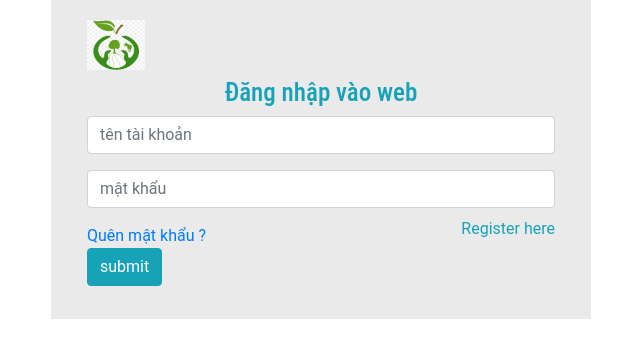
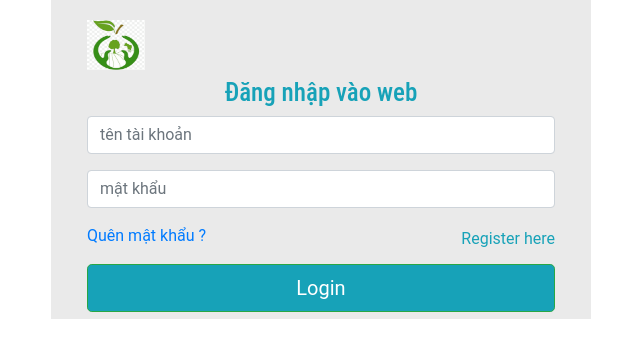
Before and after one commit to dangkhoa11/CAP2, a Flask app: page /login in a window 1280 px wide. Shown: the part 141-499 px from the top of the page, without its empty margins (319-959 px from the left). Run offline with Flask 2, Linux system fonts and the light colour scheme; some libraries are stand-ins or nearby versions.

Commit message:
fix loi thong bao

```diff
--- a/app.py
+++ b/app.py
@@ -236,11 +236,12 @@ def login():
             password =  useraccountcheck.Password
             if str(request.form['password']) != str(password):
                 error = 'Sai tên đăng nhập hoặc mật khẩu !!!.'
+
             else:
                 return redirect("./homepage")
         else:
             error = 'Sai tên đăng nhập hoặc mật khẩu !!!.'
-    return render_template('login.html')
+    return render_template('login.html',error = error)
 
 @app.route('/signup', methods = ['POST', 'GET'])
 def register():
--- a/templates/login.html
+++ b/templates/login.html
@@ -27,19 +27,23 @@
                                 <input type="text" placeholder="mật khẩu" name="password" id="password" class="form-control">
                             </div>
                             <div class="form-group">
-                                <!-- {% if error %}
-                                <p class="error"><strong></strong> {{ error }}
-                                {% endif %} -->
+                                <a href="#">Quên mật khẩu ?</a><br>
                             </div>
-                            <div class="form-group">
-                                <a href="#">Quên mật khẩu ?</a><br>
-                                <input type="submit" name="submit" class="btn btn-info btn-md" value="submit">
-                            </div>
+                            <div class="d-flex justify-content-center">
+                                <button type="submit" value = "Login" class="btn btn-success btn-block btn-lg gradient-custom-4 text-body">Login</button>
+                              </div>
+                              {% if error %}
+                                <p class="error"><strong></strong> {{ error }}<br>
+                            {% endif %}
+
                             <div id="register-link" class="text-right">
                                 <a href="/signup" class="text-info">Register here</a>
-                            </div>
+                              </div>
+
+
 
                         </form>
+
                 </div>
                 </div>
             </div>
--- a/templates/signup.html
+++ b/templates/signup.html
@@ -51,7 +51,7 @@
                         <button type="submit" value = "signup" class="btn btn-success btn-block btn-lg gradient-custom-4 text-body">Register</button>
                       </div>
                       {% if error %}
-                        <p>{{error}}</p>
+                        <p class="error"><strong></strong> {{ error }}
                       {% endif %}
 
                       <p class="text-center text-muted mt-5 mb-0">Have already an account? <a href="/login" class="fw-bold text-body"><u>Login here</u></a></p>
```
